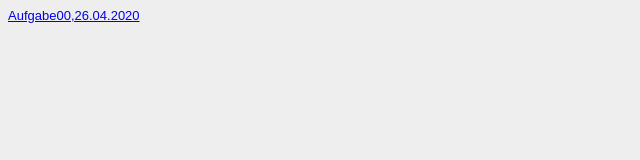
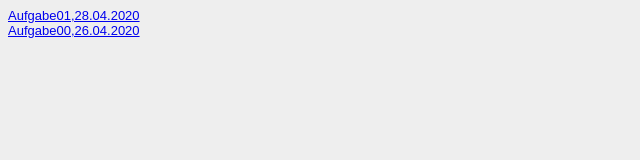
Before and after one commit to lauramoser/GIS-SS2020, a plain HTML site: page Steckbrief/steckbrief.htm in a window 1280 px wide. Shown: the whole page, without its empty margins (0-640 px from the left). Drawn offline with Linux system fonts and the light colour scheme.

Commit message:
Aufgabe01 hochgeladen

```diff
--- a/Steckbrief/steckbrief.htm
+++ b/Steckbrief/steckbrief.htm
@@ -13,6 +13,8 @@ body {
 </head>
 <body>
 	<!-- Hier die Links zu den gelösten Aufgaben einstellen, aktuelle oben, alte stehen lassen! Format: Aufgabenbezeichnung, Datum -->
+	<a href="https://lauramoser.github.io/GIS-SS2020/Aufgabe01/index.html" target="_blank" >Aufgabe01,28.04.2020</a>
+	<br>
 	<a href="https://lauramoser.github.io/GIS-SS2020/Aufgabe00/index.html" target="_blank" >Aufgabe00,26.04.2020</a>
 </body>
 </html>
```
